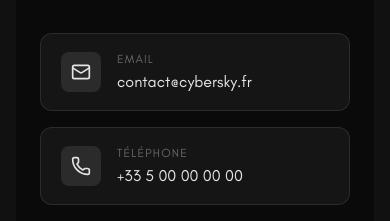
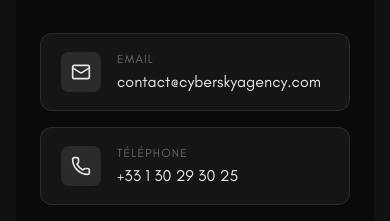
Before and after one commit to 4skygroup/cybersky, a React (Vite) app: page /contact in a window 390 px wide. Shown: the part 337-558 px from the top of the page. Built offline with nearby package versions, Linux system fonts and the light colour scheme.

Commit message:
Contant mail and phone

```diff
--- a/src/components/contact/ContactInfoCard.tsx
+++ b/src/components/contact/ContactInfoCard.tsx
@@ -8,17 +8,17 @@ export default function ContactInfoCards() {
     {
       icon: <Mail className="w-5 h-5 text-white" />,
       label: "Email",
-            value: "contact@cybersky.fr",
+      value: "contact@cyberskyagency.com",
     },
     {
       icon: <Phone className="w-5 h-5 text-white" />,
-            label: t('contact.info.phone'),
-            value: "+33 5 00 00 00 00",
+      label: t("contact.info.phone"),
+      value: "+33 1 30 29 30 25",
     },
     {
       icon: <Clock className="w-5 h-5 text-white" />,
-            label: t('contact.info.hours'),
-            value: t('contact.info.hours_value'),
+      label: t("contact.info.hours"),
+      value: t("contact.info.hours_value"),
     },
   ];
 
@@ -36,7 +36,9 @@ export default function ContactInfoCards() {
             <p className="text-t6 font-medium uppercase tracking-widest text-white/40">
               {card.label}
             </p>
-                        <p className="mt-0.5 text-t5 font-medium text-white">{card.value}</p>
+            <p className="mt-0.5 text-t5 font-medium text-white">
+              {card.value}
+            </p>
           </div>
         </div>
       ))}
@@ -49,7 +51,7 @@ export default function ContactInfoCards() {
           style={{ filter: "brightness(0) invert(1)" }}
         />
         <p className="text-t6 md:text-t5 leading-relaxed text-white/40">
-                    {t('contact.info.description')}
+          {t("contact.info.description")}
         </p>
       </div>
     </div>
```
Lines whose indentation alone changed are shown as unchanged.
